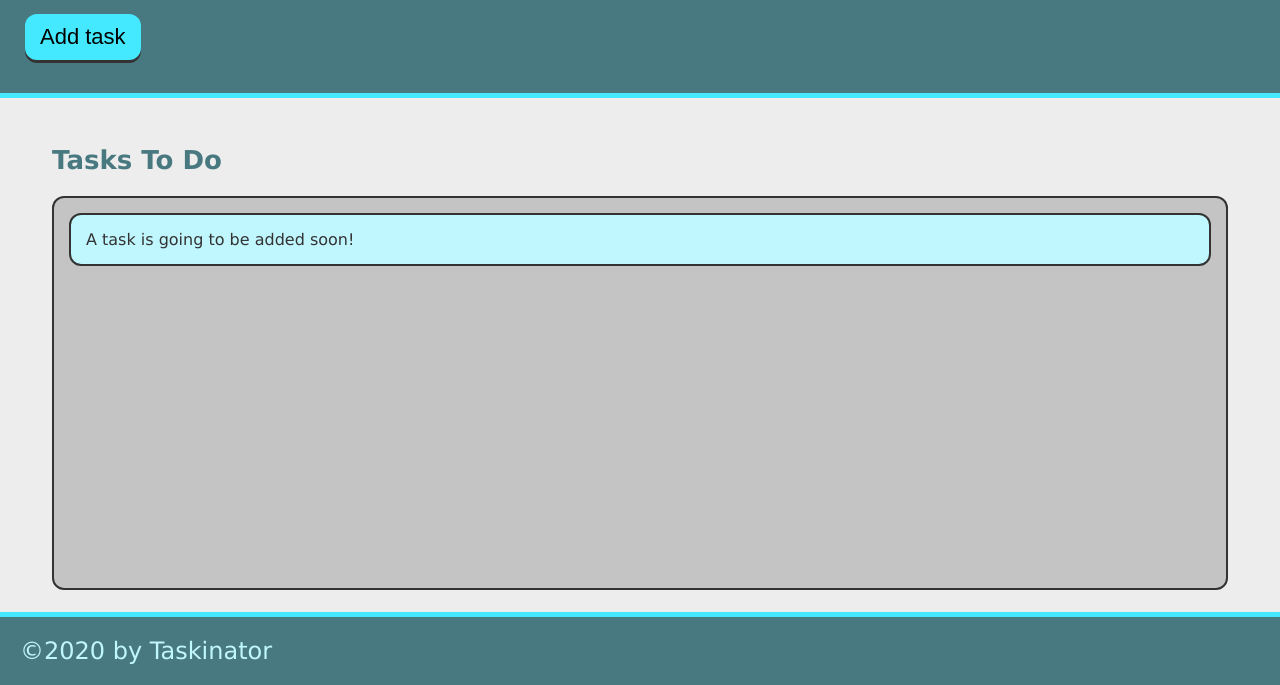
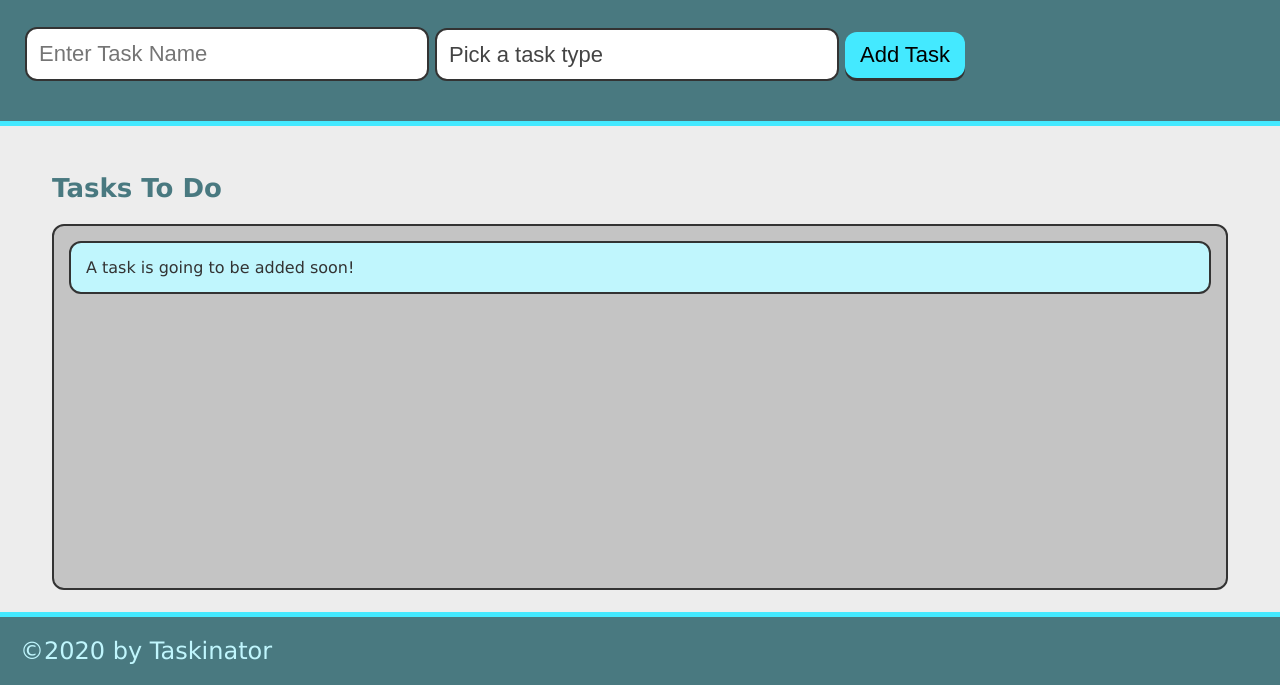
Before and after one commit to sumitsann/taskinator, a plain HTML site: page index.html in a window 1280 px wide. Shown: the part 115-800 px from the top of the page. Drawn offline with Linux system fonts and the light colour scheme.

Commit message:
Created new function with dropdown options

```diff
--- a/assets/css/style.css
+++ b/assets/css/style.css
@@ -228,5 +228,4 @@ footer {
   .task-list-wrapper {
     flex-basis: 100%;
   }
-
 }
--- a/assets/js/script.js
+++ b/assets/js/script.js
@@ -1,11 +1,13 @@
-var buttonEl = document.querySelector("#save-task");
+var formEl = document.querySelector("#task-form");
 var tasksToDoEl = document.querySelector("#tasks-to-do");
 
-var createTaskHandler = function () {
+var createTaskHandler = function (event) {
+  event.preventDefault();
+
   var listItemEl = document.createElement("li");
   listItemEl.className = "task-item";
   listItemEl.textContent = "This is a new task.";
   tasksToDoEl.appendChild(listItemEl);
 };
 
-buttonEl.addEventListener("click", createTaskHandler);
+formEl.addEventListener("submit", createTaskHandler);
--- a/index.html
+++ b/index.html
@@ -11,7 +11,27 @@
     <header>
       <h1 class="page-title">Taskinator</h1>
       <p>Click the button below to add a new task!</p>
-      <button class="btn" id="save-task">Add task</button>
+      <form id="task-form">
+        <div class="form-group">
+          <input
+            type="text"
+            name="task-name"
+            class="text-input"
+            placeholder="Enter Task Name"
+          />
+        </div>
+        <div class="form-group">
+          <select name="task-type" class="select-dropdown">
+            <option value="" disabled selected>Pick a task type</option>
+            <option value="Print">Print</option>
+            <option value="Web">Web</option>
+            <option value="Mobile">Mobile</option>
+          </select>
+        </div>
+        <div class="form-group">
+          <button class="btn" id="save-task" type="submit">Add Task</button>
+        </div>
+      </form>
     </header>
     <main class="page-content">
       <section class="task-list-wrapper">
```
